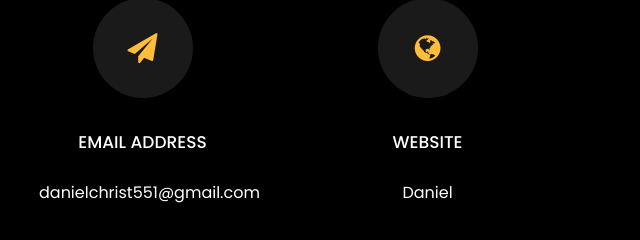
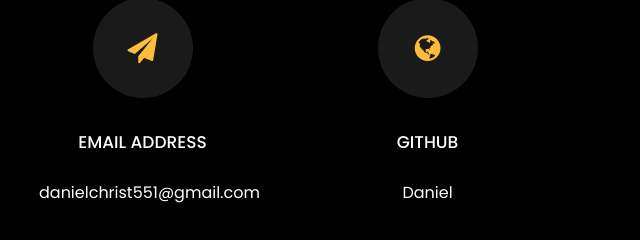
Before and after one commit to bLANTEK23/Portfolio-new, a plain HTML site: page index.html in a window 1280 px wide. Shown: the part 6950-7190 px from the top of the page, 640-1280 px from the left. Drawn offline with Linux system fonts and the light colour scheme; animation ran at ten frames a second; files whose address does not match are found by name.

Commit message:
added new file5

```diff
--- a/index.html
+++ b/index.html
@@ -498,7 +498,7 @@
 						<div class="icon d-flex align-items-center justify-content-center">
 							<span class="icon-globe"></span>
 						</div>
-						<h3 class="mb-4">Website</h3>
+						<h3 class="mb-4">Github</h3>
 						<p><a href="https://github.com/bLANTEK23">Daniel</a></p>
 					</div>
 				</div>
```
